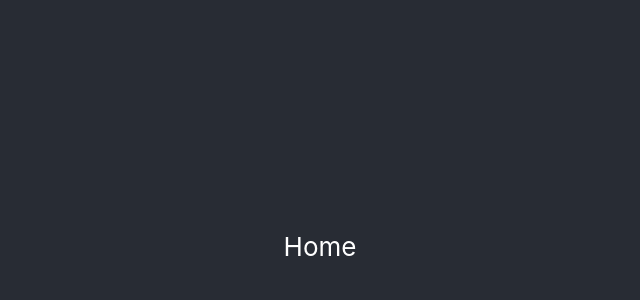
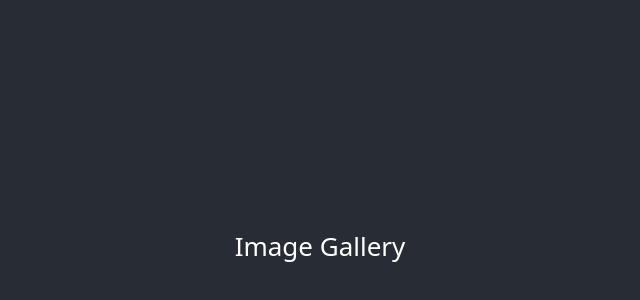
Before and after one commit to hdubey64/gallary_app, a React (Create React App) app: page / in a window 1280 px wide. Shown: the part 154-454 px from the top of the page, without its empty margins (320-960 px from the left). Built offline with nearby package versions, Linux system fonts and the light colour scheme.

Commit message:
Tailwind  Config

```diff
--- a/package.json
+++ b/package.json
@@ -34,5 +34,8 @@
       "last 1 firefox version",
       "last 1 safari version"
     ]
+  },
+  "devDependencies": {
+    "tailwindcss": "^3.3.6"
   }
 }
--- /dev/null
+++ b/postcss.config.js
@@ -0,0 +1,6 @@
+module.exports = {
+  plugins: {
+    tailwindcss: {},
+    autoprefixer: {},
+  },
+}
--- a/src/Components/HeroSection/Hero.jsx
+++ b/src/Components/HeroSection/Hero.jsx
@@ -1,5 +1,11 @@
 const Hero = () => {
-   return <div>Home </div>;
+   return (
+      <section>
+         <main>
+            <h1>Image Gallery</h1>
+         </main>
+      </section>
+   );
 };
 
 export default Hero;
--- a/src/index.css
+++ b/src/index.css
@@ -1,4 +1,8 @@
-body {
+@tailwind base;
+@tailwind components;
+@tailwind utilities;
+
+/* body {
   margin: 0;
   font-family: -apple-system, BlinkMacSystemFont, 'Segoe UI', 'Roboto', 'Oxygen',
     'Ubuntu', 'Cantarell', 'Fira Sans', 'Droid Sans', 'Helvetica Neue',
@@ -10,4 +14,4 @@
 code {
   font-family: source-code-pro, Menlo, Monaco, Consolas, 'Courier New',
     monospace;
-}
+} */
--- /dev/null
+++ b/tailwind.config.js
@@ -0,0 +1,8 @@
+/** @type {import('tailwindcss').Config} */
+module.exports = {
+   content: ["./src/**/*.{js,jsx,ts,tsx}"],
+   theme: {
+      extend: {},
+   },
+   plugins: [],
+};
```
Also changed, not shown: 1 other file (tests, documents, lock files or other folders).
